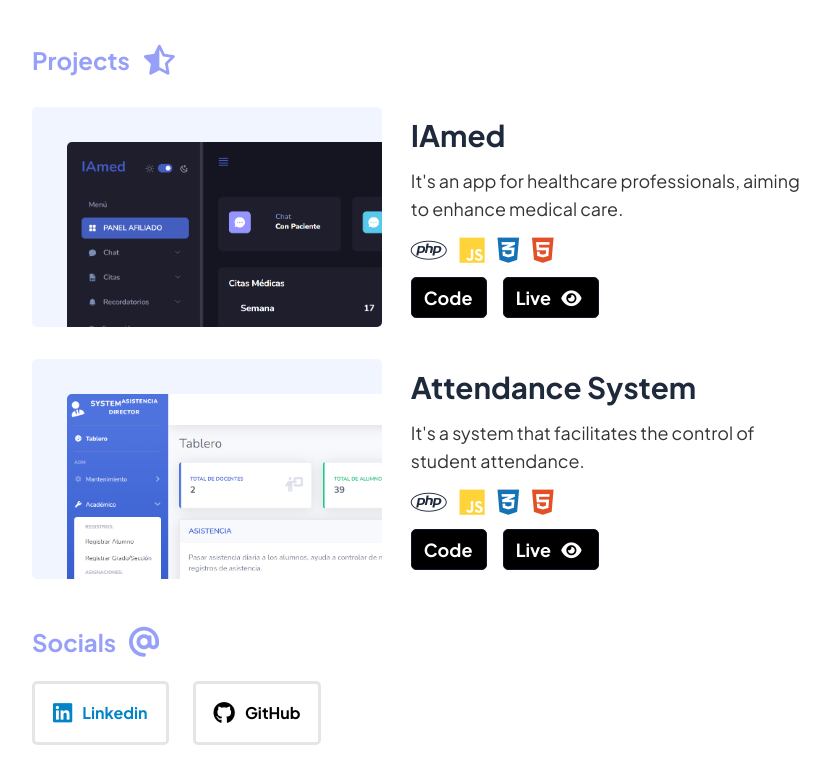
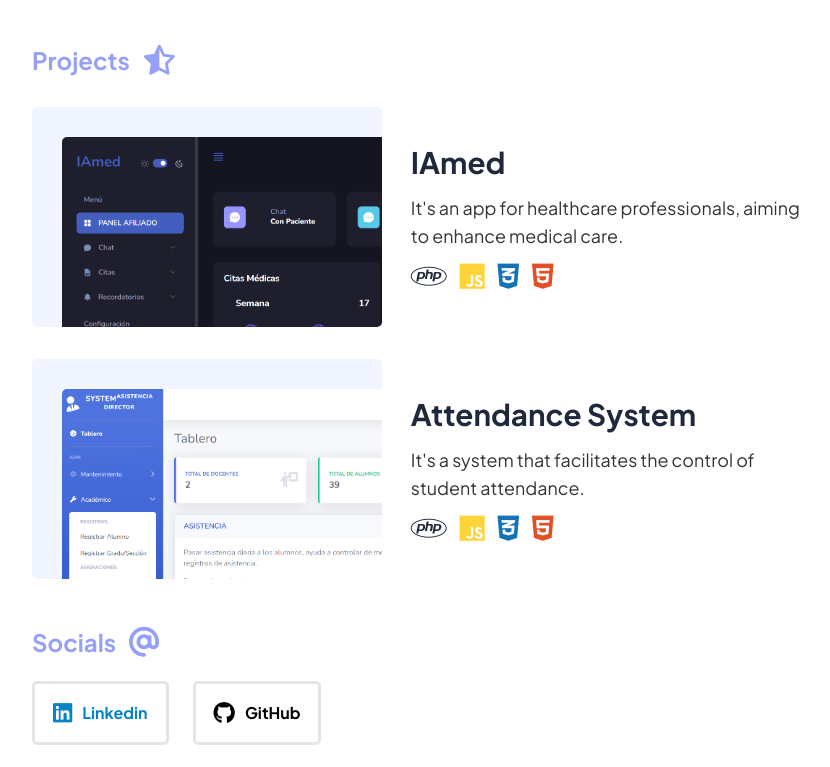
Before and after one commit to PaulCartagen4/Portfolio, a plain HTML site: page index.html in a window 1280 px wide. Shown: the part 600-1367 px from the top of the page, without its empty margins (224-1054 px from the left). Drawn offline with Linux system fonts and the light colour scheme.

Commit message:
Cambios en Botones e Imagenes de Proyectos

```diff
--- a/css/darkmode.css
+++ b/css/darkmode.css
@@ -36,7 +36,6 @@
     border: 8px solid #1d2735;
 }
 
-
 /**/
 .liDark li {
     color: #fff;
@@ -57,7 +56,6 @@
 .contornoProject {
     background: #2b3544;
  }
-
 
 /* BOTONES DEL PROYECTO */
  .liveDark {
--- a/css/styles.css
+++ b/css/styles.css
@@ -201,8 +201,14 @@ article {
   position: absolute;
   bottom: 0;
   right: 0;
-  left: 35px;
-  top: 35px;
+  left: 30px;
+  top: 30px;
+  transition: left 0.3s ease, top 0.3s ease;
+}
+
+.fotoProject img:hover {
+  left: 25px;
+  top: 25px;
 }
 
 .headerProjects {
@@ -258,49 +264,6 @@ article {
   margin: 0;
 }
 
-.dic { /*CONTIENE AL DIV CODE Y LIVE*/
-  display: flex;
-  flex-direction: row;
-  gap: 1rem;
-}
-
-.code {
-  border: 1px solid #0f172a;
-  border-radius: 5px;
-  display: inline-block;
-  width: 50px;
-  background-color: #000;
-  padding: 8px 12px;
-}
-
-.code a {
-  text-decoration: none;
-  font-size: 18px;
-  font-weight: 600;
-  color: #fff;
-}
-
-.live {
-  border: 1px solid #0f172a;
-  border-radius: 5px;
-  width: 70px;
-  background-color: #000;
-  padding: 8px 12px;
-}
-
-.live a {
-  text-decoration: none;
-  font-size: 18px;
-  font-weight: 600;
-  color: #fff;
-}
-
-.live i {
-  padding-left: 10px;
-}
-
-
-
 /* SECCION DE REDES SOCIALES*/
 
 .socials {
@@ -342,6 +305,7 @@ article {
 
 .iconsSocials a:hover {
   border: 3px solid rgba(0, 0, 0, 0.3);
+  background-color: #f2f2f2;
 }
 
 .iconsSocials i {
@@ -357,7 +321,6 @@ article {
 .gitHub {
   color: #000;
 }
-
 
 /* SECCION DE EMAIL FOOTER*/
 
@@ -424,8 +387,6 @@ article {
 .iconsEmail i {
   font-size: 20px;
 }
-
-/* DARK MODE */
 
 
 
--- a/index.html
+++ b/index.html
@@ -61,7 +61,6 @@
                 <hr>
             </div>
 
-
         <!--EXPERIENCIA-->
 
         <section class="experience">
@@ -118,15 +117,6 @@
 
                     </div>
 
-                    <div class="dic">
-                        <div class="code">
-                            <a href="#">Code</a>
-                        </div>
-
-                        <div class="live">
-                            <a href="#">Live<i class="fa-solid fa-eye"></i></a>
-                        </div>
-                    </div>
                 </div>
             </article>
 
@@ -134,7 +124,7 @@
                 <a href="">
                     <div class="pro">
                         <div class="fotoProject">
-                            <img src="img/asistencia.png" width="350px" alt=""> <!--FOTO DE PERFIL-->
+                            <img src="img/asistencia.png" width="350px" alt=""> <!--FOTO DEL PROYECTO-->
                         </div>
                     </div>
                 </a>
@@ -152,15 +142,6 @@
 
                     </div>
 
-                    <div class="dic">
-                        <div class="code">
-                            <a href="#">Code</a>
-                        </div>
-
-                        <div class="live">
-                            <a href="#">Live<i class="fa-solid fa-eye"></i></a>
-                        </div>
-                    </div>
                 </div>
             </article>
 
@@ -207,10 +188,7 @@
             </div>
         </footer>
 
-
-
     </div>
-    <script src="js/codigo.js"></script>
+    <script src="js/darkmode.js"></script>
 </body>
-
 </html>
--- a/js/codigo.js
+++ b/js/darkmode.js
@@ -93,9 +93,6 @@ function toggleIcon() {
     }
   }
 
-
-
-
   // COPIAR EL CORREO ELECTRONICO DEL EMAIL
 
   function copiarEmail(email) {
```
